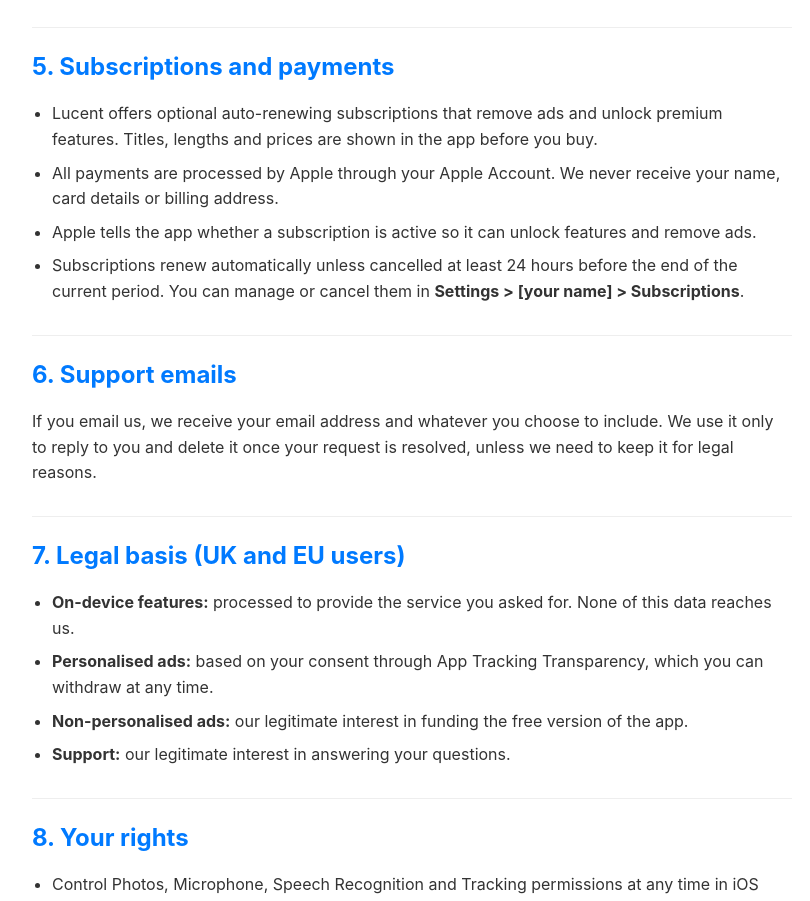
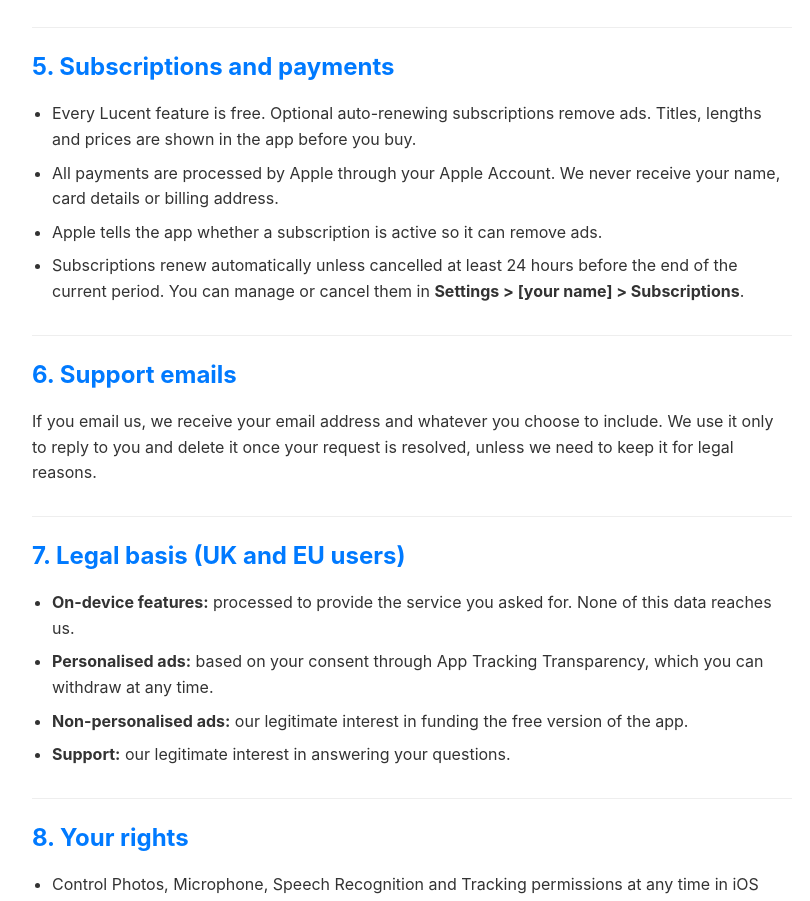
Before and after one commit to solara-associates/solara-associates.github.io, a plain HTML site: page lucent/privacy.html in a window 1280 px wide. Shown: the part 1909-2810 px from the top of the page, without its empty margins (228-1038 px from the left). Drawn offline with Linux system fonts and the light colour scheme.

Commit message:
Full privacy policy in PRIVACY.md; subscription wording matches the app

```diff
--- a/lucent/privacy.html
+++ b/lucent/privacy.html
@@ -75,9 +75,9 @@
 
     <h2>5. Subscriptions and payments</h2>
     <ul>
-        <li>Lucent offers optional auto-renewing subscriptions that remove ads and unlock premium features. Titles, lengths and prices are shown in the app before you buy.</li>
+        <li>Every Lucent feature is free. Optional auto-renewing subscriptions remove ads. Titles, lengths and prices are shown in the app before you buy.</li>
         <li>All payments are processed by Apple through your Apple Account. We never receive your name, card details or billing address.</li>
-        <li>Apple tells the app whether a subscription is active so it can unlock features and remove ads.</li>
+        <li>Apple tells the app whether a subscription is active so it can remove ads.</li>
         <li>Subscriptions renew automatically unless cancelled at least 24 hours before the end of the current period. You can manage or cancel them in <strong>Settings &gt; [your name] &gt; Subscriptions</strong>.</li>
     </ul>
 
```
Also changed, not shown: lucent/terms.html (+1 -1 lines), 1 other file.
